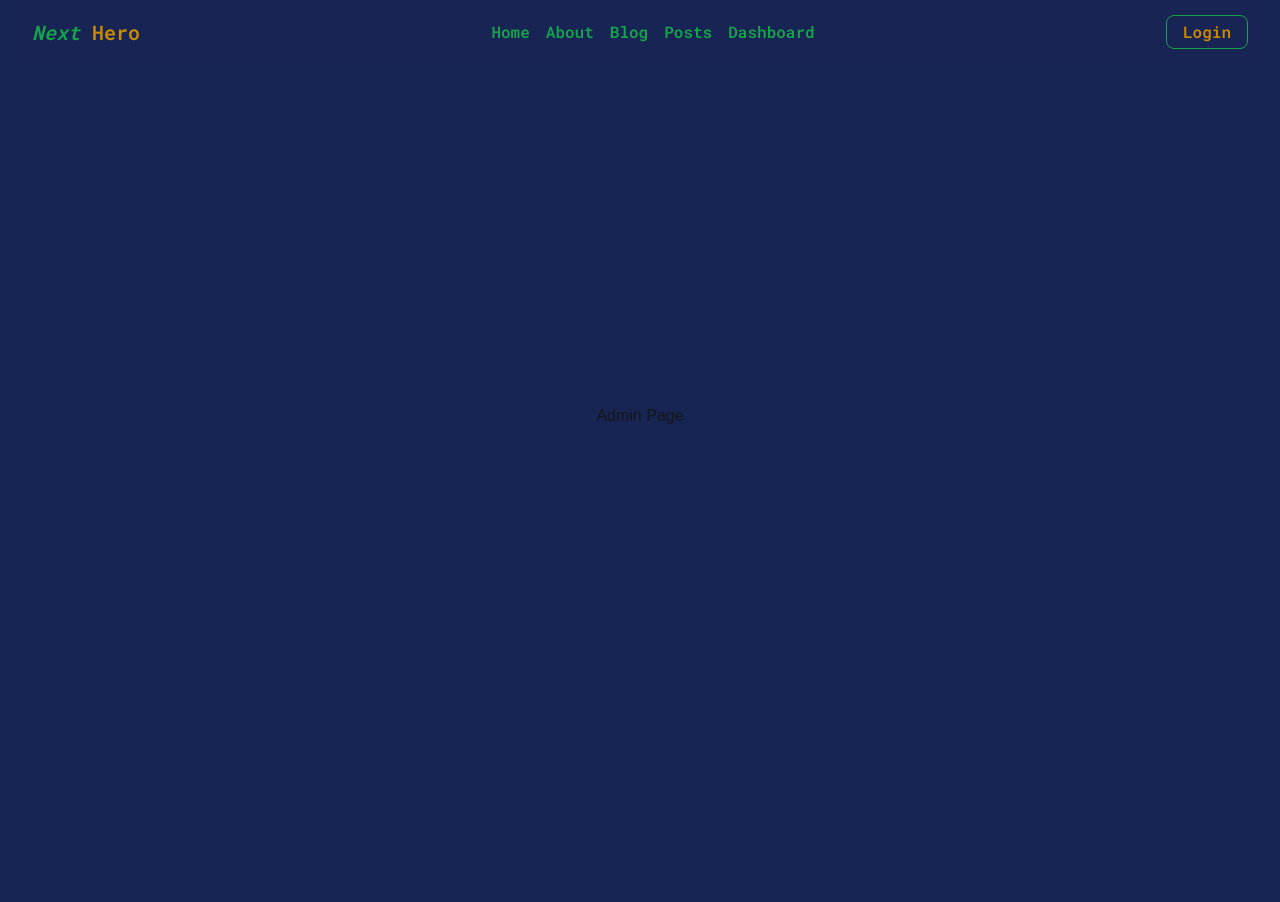
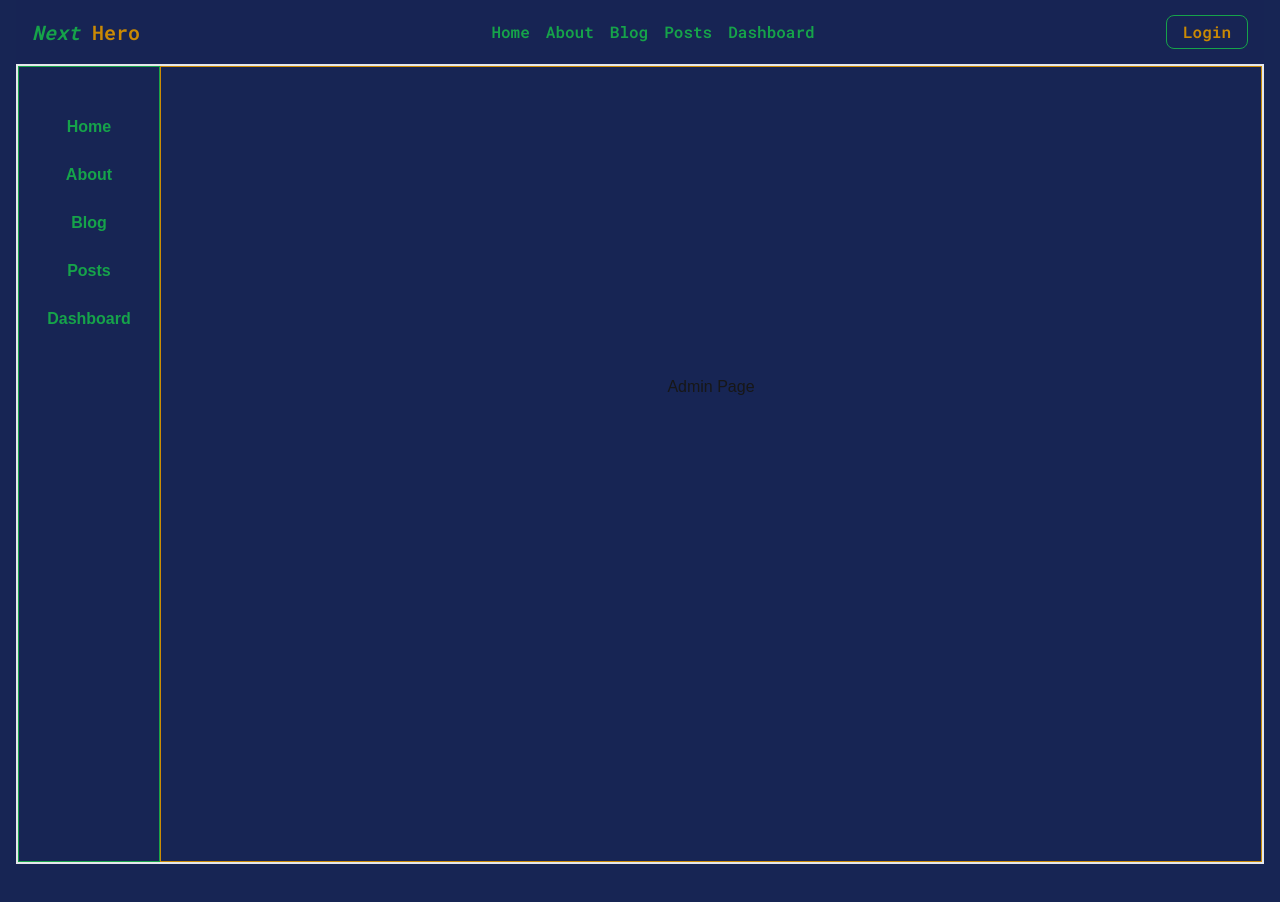
Before and after one commit to dev-rashedin/Exploration-of-Next.js, a Next.js app: page /dashboard/admin in a window 1280 px wide. Shown: the top 902 px of the page. Built offline with nearby package versions, Linux system fonts and the light colour scheme.

Commit message:
dashboard layout created and hide common layout conditionally

```diff
--- a/src/app/(dashboard)/admin/page.jsx
+++ /dev/null
@@ -1,8 +0,0 @@
-
-function AdminPage() {
-  return (
-    <div className="min-h-[80vh] flex justify-center items-center
-    ">Admin Page</div>
-  )
-}
-export default AdminPage
--- a/src/app/(dashboard)/dashboard/layout.jsx
+++ b/src/app/(dashboard)/dashboard/layout.jsx
@@ -1,9 +1,17 @@
-export default function DashboardLayout({ children }) {
-  return <section>
-    <div className="flex-shrink-0">
-      <div className="w-20 bg-green-600"></div>
-      <div className="w-full bg-yellow-600"></div>
-    </div>
-    {children}
-  </section>;
+import Sidebar from "@/components/Sidebar";
+
+
+export default function DashboardLayout({
+  children
+}) {
+  return (
+    <section>
+      <div className='flex border-2 min-h-screen -mt-8'>
+        <div className='w-40 border border-green-600'>
+         <Sidebar/>
+        </div>
+        <div className='w-full border border-yellow-600'>{children}</div>
+      </div>
+    </section>
+  );
 }
--- a/src/app/(dashboard)/user/page.jsx
+++ /dev/null
@@ -1,11 +0,0 @@
-function UserPage() {
-  return (
-    <div
-      className='min-h-[80vh] flex justify-center items-center
-    '
-    >
-      User Page
-    </div>
-  );
-}
-export default UserPage;
--- /dev/null
+++ b/src/components/NavLinks.jsx
@@ -0,0 +1,26 @@
+
+const NavLinks =
+  [
+    {
+      path: '/',
+      title: 'Home',
+    },
+    {
+      path: '/about',
+      title: 'About',
+    },
+    {
+      path: '/blog',
+      title: 'Blog',
+    },
+    {
+      path: '/posts',
+      title: 'Posts',
+    },
+    {
+      path: '/dashboard',
+      title: 'Dashboard',
+    },
+  ]
+
+export default NavLinks;
--- a/src/components/Navbar.jsx
+++ b/src/components/Navbar.jsx
@@ -1,6 +1,7 @@
 "use client"
 import Link from "next/link";
 import { usePathname, useRouter } from "next/navigation";
+import NavLinks from "./NavLinks";
 
 function Navbar() {
 
@@ -8,33 +9,15 @@ function Navbar() {
   // console.log(pathName)
   const router = useRouter()
 
-  const navLinks = [
-    {
-      path: '/',
-      title: 'Home',
-    },
-    {
-      path: '/about',
-      title: 'About',
-    },
-    {
-      path: '/blog',
-      title: 'Blog',
-    },
-    {
-      path: '/posts',
-      title: 'Posts',
-    },
-    {
-      path: '/dashboard',
-      title: 'Dashboard',
-    },
-  ];
+
 
   const handler = () => {
 router.push('/login')
   }
 
+  if(pathName === '/dashboard'){
+    return
+  }
 
   return (
     <nav
@@ -44,7 +27,7 @@ router.push('/login')
       <h4 className="text-xl italic">Next <span className="text-yellow-600 not-italic">Hero</span></h4>
       {/* menu */}
       <ul className="flex gap-4">
-        {navLinks.map((link, idx) => <li key={link.title}>
+        {NavLinks?.map((link, idx) => <li key={link.title}>
           <Link className={`${pathName === link.path && 'text-yellow-600 border-b px-1 border-yellow-600'}`} href={link.path}>{link.title}</Link>
         </li>)}
       </ul>
--- /dev/null
+++ b/src/components/Sidebar.jsx
@@ -0,0 +1,28 @@
+"use client"
+import NavLinks from '@/components/NavLinks';
+import Link from 'next/link';
+import { usePathname } from 'next/navigation';
+
+function Sidebar() {
+  const pathName = usePathname()
+  return (
+    <div>
+      <ul className='flex flex-col text-green-600 items-center mt-12 font-semibold  gap-6'>
+        {NavLinks?.map(link=> (
+          <li key={link.title}>
+            <Link
+              className={`${
+                pathName === link.path &&
+                'text-yellow-600 border-b px-1 border-yellow-600'
+              }`}
+              href={link.path}
+            >
+              {link.title}
+            </Link>
+          </li>
+        ))}
+      </ul>
+    </div>
+  );
+}
+export default Sidebar;
```
Also changed, not shown: src/app/layout.jsx (renamed from src/app/layout.js), src/app/page.jsx (renamed from src/app/page.js).
